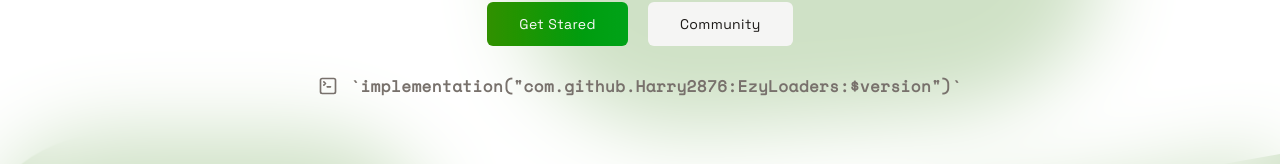
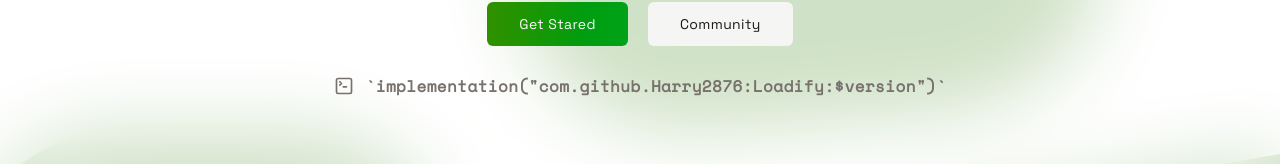
Before and after one commit to Harry2876/LoadifyDocs, a Next.js app: page / in a window 1280 px wide. Shown: the part 457-621 px from the top of the page. Built offline with nearby package versions, Linux system fonts and the light colour scheme.

Commit message:
name changes

```diff
--- a/app/page.tsx
+++ b/app/page.tsx
@@ -49,7 +49,7 @@
       </div>
       <span className="flex flex-row items-start sm:gap-2 gap-0.5 text-muted-foreground text-md mt-7 -mb-12 max-[800px]:mb-12 font-code sm:text-base text-sm font-bold">
         <TerminalSquareIcon className="w-5 h-5 sm:mr-1 mt-0.5" />
-        {"`implementation(\"com.github.Harry2876:EzyLoaders:$version\")`"}
+        {"`implementation(\"com.github.Harry2876:Loadify:$version\")`"}
       </span>
       </div>
     </div>
```
